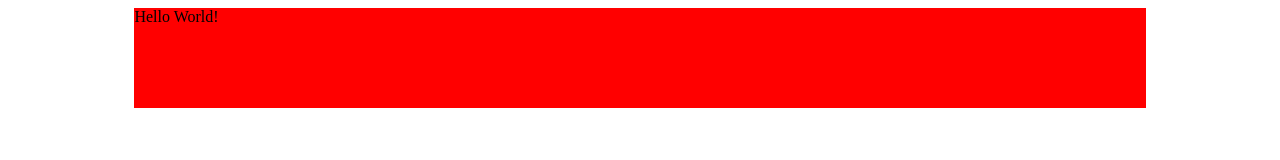
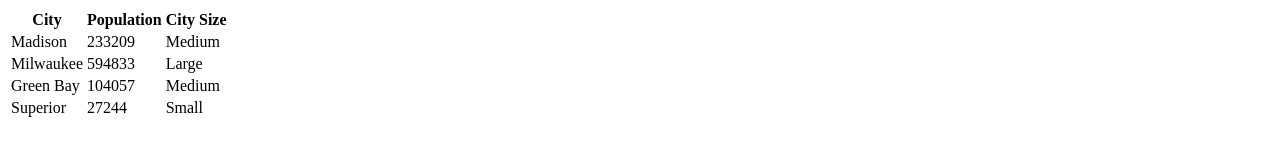
Before and after one commit to aschooff/Unit-1, a plain HTML site: page index.html in a window 1280 px wide. Drawn offline with Linux system fonts and the light colour scheme.

Commit message:
Activity 3

```diff
--- a/css/style.css
+++ b/css/style.css
@@ -0,0 +1 @@
+/* Stylesheet by Aidan Schooff, 2026 */
--- a/index.html
+++ b/index.html
@@ -25,17 +25,29 @@
     </head>
 
     <body>
-        <div id="mydiv">
-        Hello World!
-    </div>
-    <script>
-    var mydiv = document.getElementById("mydiv");
-    mydiv.addEventListener("click", function(){
-        alert("Hello World!");
-    });
-    </script>
-        <script type="text/javascript" src="js/main.js">
+        <table>
+        <tr>
+            <th>City</th>
+            <th>Population</th>
+        </tr>
+        <tr>
+            <td>Madison</td>
+            <td>233209</td>
+        </tr>
+        <tr>
+            <td>Milwaukee</td>
+            <td>594833</td>
+        </tr>
+        <tr>
+            <td>Green Bay</td>
+            <td>104057</td>
+        </tr>
+        <tr>
+            <td>Superior</td>
+            <td>27244</td>
+        </tr>
+    </table>
 
-        </script>
+    <script type="text/javascript" src="/js/main_with_debug.js"></script>
     </body>
 </html>
--- /dev/null
+++ b/js/main_with_debug.js
@@ -0,0 +1,102 @@
+//Comments and changes by Aidan Schooff
+
+var cityPop = [ //declares variable cityPop as an array
+	{ // every city in the array is an object with two different properties
+		city: 'Madison',
+		population: 233209
+	},
+	{
+		city: 'Milwaukee',
+		population: 594833
+	},
+	{
+		city: 'Green Bay',
+		population: 104057
+	},
+	{
+		city: 'Superior',
+		population: 27244
+	}
+]; // end of array
+
+//This declares the function "addColumns" and passes the variable "cityPop" as a parameter
+function addColumns(cityPop){
+    // this selects all "tr" elements for each row
+    document.querySelectorAll("tr").forEach(function(row, i){
+
+		/*
+		This is the beginning of a filter with conditionals that
+		determines the size of the city from the array cityPop
+		*/
+    	if (i == 0){
+			/*
+			Adds a row element to the table on first iteration through the loop
+			that functions as a title for the category in the table
+			*/
+			// Was misspelled
+    		row.insertAdjacentHTML('beforeend', '<th>City Size</th>');
+    	} else {
+			//declares variable citySize
+    		var citySize;
+			//gets population of city from cityPop and checks if it is less than 100,000
+    		if (cityPop[i-1].population < 100000){
+    			// if less than 100,000, citySize is set to 'Small'
+				citySize = 'Small';
+    		} else if (cityPop[i-1].population < 500000){
+				// if less than 500,000, citySize is set to 'Medium'
+    			citySize = 'Medium';
+    		} else {
+				// if neither above conditional are true, the citySize is set to 'Large'
+    			citySize = 'Large';
+    		};
+			//before the end of the conditional filter citySize is displayed for each city
+			// FIXED
+			row.insertAdjacentHTML('beforeend', '<td>' + citySize + '</td>');
+    	};
+		//End of conditionals
+    });
+}; // End of the function 'addColumns'
+
+//Declares function 'addEvents' that passes no parameters
+function addEvents(){
+	/*
+	This gets the HTML element 'table' from the webpage and runs the function
+	below when the mouse hovers over it
+	*/
+	document.querySelector("table").addEventListener("mouseover", function(){
+		//sets a variable 'color'
+		var color = "rgb(";
+		//This loop iterates through 3 times
+		for (var i=0; i<3; i++){
+			//This generates a random number and attaches it to the variable 'random'
+			var random = Math.round(Math.random() * 255);
+			//This adds a random number to the variable 'color'
+
+			color += random;
+
+			/*
+			This conditional puts a comma between the colors listed in
+			'color' if it is not iterating through the last time out of 3,
+			 in which case it will close the parenthesis on the string of colors.
+			*/
+			if (i<2){
+				color += ",";
+			} else {
+				color += ")";
+			}
+		}
+		//This gets the table's color elements and sets it equal to the color variable
+		document.querySelector("table").style.color = color;
+	});
+
+	//Creates function 'clickme'
+	function clickme(){
+		//Alerts the webpage user
+		alert('Hey, you clicked me!');
+	}
+	//Runs the 'clickme' function when the table is clicked on
+	document.querySelector("table").addEventListener("click", clickme)
+}
+
+addColumns(cityPop);
+addEvents();
```
